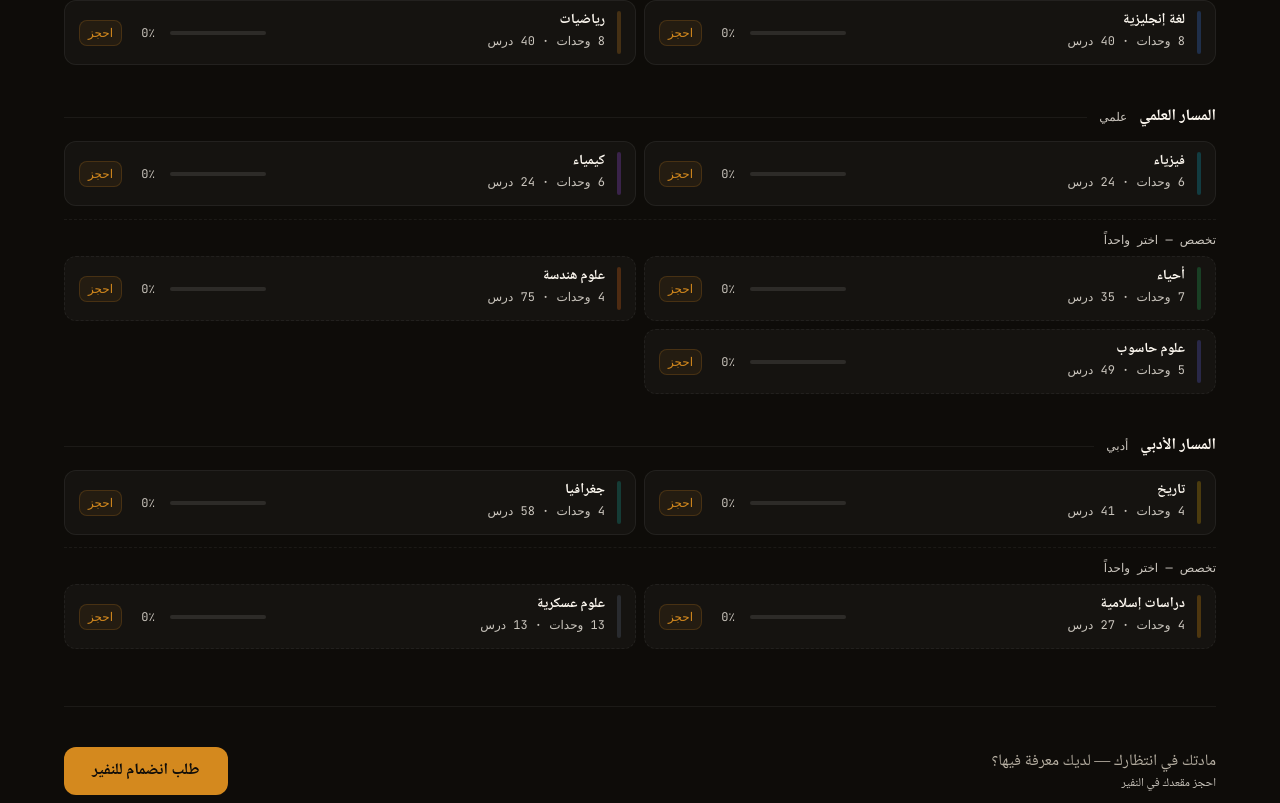
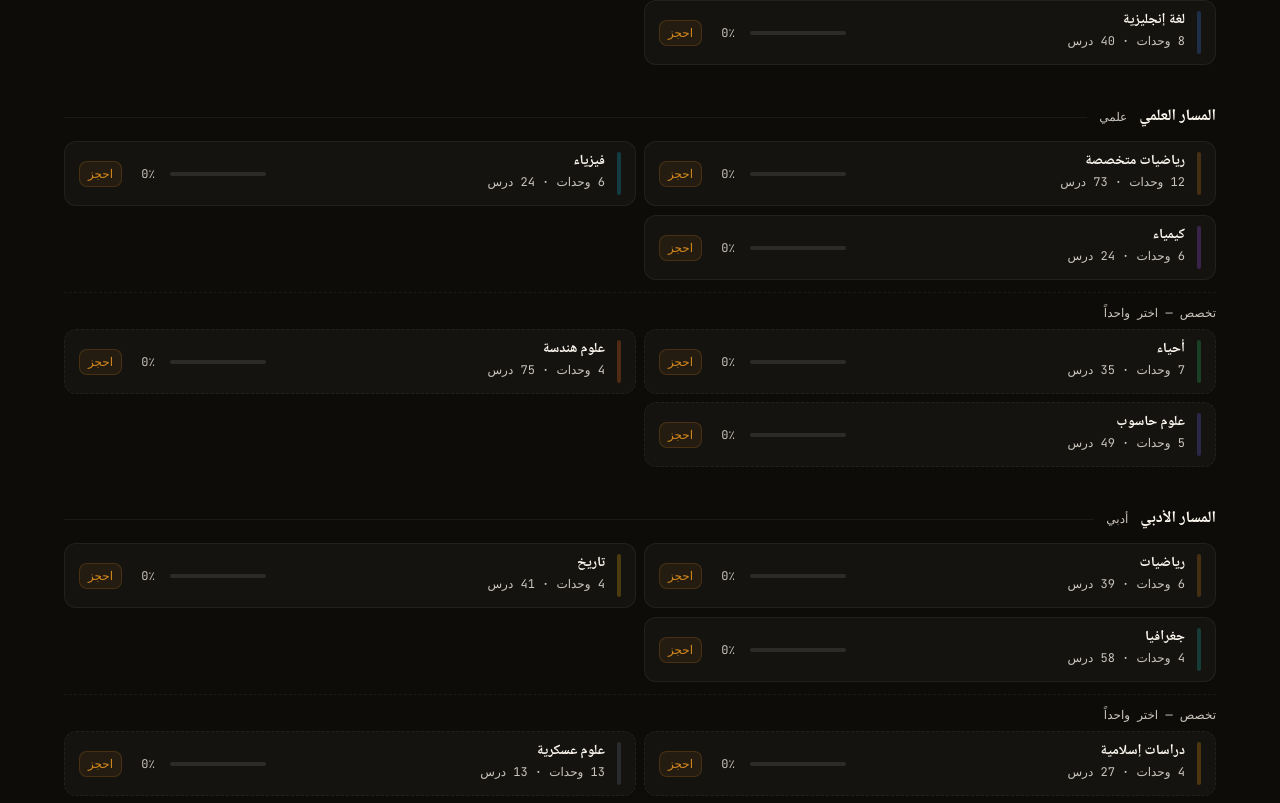
Before and after one commit to altyebv/Nafeer, a Next.js app in the folder Nafeer/: page / in a window 1280 px wide. Shown: the part 5177-5980 px from the top of the page. Built offline with nearby package versions, Linux system fonts and the light colour scheme; no server answers; the database is empty; a web font is replaced by a local one.

Commit message:
detailed lessons

```diff
--- a/Nafeer/src/shared/curriculum.js
+++ b/Nafeer/src/shared/curriculum.js
@@ -81,14 +81,18 @@ export const SUBJECTS_CATALOG = [
     isMajor: false,
     color:   'ember',
     order:   2,
+    // Arabic has 3 books — units carry bookId/bookTitle so the app groups them
     units: [
-      { order: 1, titleAr: 'الوحدة الأولى',   lessonCount: 5 },
-      { order: 2, titleAr: 'الوحدة الثانية',  lessonCount: 5 },
-      { order: 3, titleAr: 'الوحدة الثالثة',  lessonCount: 5 },
-      { order: 4, titleAr: 'الوحدة الرابعة',  lessonCount: 5 },
-      { order: 5, titleAr: 'الوحدة الخامسة',  lessonCount: 5 },
-      { order: 6, titleAr: 'الوحدة السادسة',  lessonCount: 5 },
-      { order: 7, titleAr: 'الوحدة السابعة',  lessonCount: 5 },
+      // ── كتاب المطالعة و الأدب ──────────────────────────────────────────
+      { order: 1, titleAr: 'الوحدة الأولى',   lessonCount: 5, bookId: 'ARABIC_BOOK_MATALAA',  bookTitle: 'المطالعة و الأدب' },
+      { order: 2, titleAr: 'الوحدة الثانية',  lessonCount: 5, bookId: 'ARABIC_BOOK_MATALAA',  bookTitle: 'المطالعة و الأدب' },
+      { order: 3, titleAr: 'الوحدة الثالثة',  lessonCount: 5, bookId: 'ARABIC_BOOK_MATALAA',  bookTitle: 'المطالعة و الأدب' },
+      // ── كتاب قواعد النحو ───────────────────────────────────────────────
+      { order: 4, titleAr: 'الوحدة الأولى',   lessonCount: 5, bookId: 'ARABIC_BOOK_NAHW',     bookTitle: 'قواعد النحو' },
+      { order: 5, titleAr: 'الوحدة الثانية',  lessonCount: 5, bookId: 'ARABIC_BOOK_NAHW',     bookTitle: 'قواعد النحو' },
+      { order: 6, titleAr: 'الوحدة الثالثة',  lessonCount: 5, bookId: 'ARABIC_BOOK_NAHW',     bookTitle: 'قواعد النحو' },
+      // ── كتاب البلاغة و التعبير ─────────────────────────────────────────
+      { order: 7, titleAr: 'الوحدة الأولى',   lessonCount: 5, bookId: 'ARABIC_BOOK_BALAGHA',  bookTitle: 'البلاغة و التعبير' },
     ],
   },
   {
@@ -114,19 +118,44 @@ export const SUBJECTS_CATALOG = [
     id:      'MATH',
     nameAr:  'رياضيات',
     nameEn:  'Mathematics',
-    track:   TRACKS.COMMON,
+    track:   TRACKS.LITERARY,
     isMajor: false,
     color:   'sand',
     order:   4,
     units: [
-      { order: 1, titleAr: 'الوحدة الأولى',   lessonCount: 5 },
-      { order: 2, titleAr: 'الوحدة الثانية',  lessonCount: 5 },
-      { order: 3, titleAr: 'الوحدة الثالثة',  lessonCount: 5 },
-      { order: 4, titleAr: 'الوحدة الرابعة',  lessonCount: 5 },
-      { order: 5, titleAr: 'الوحدة الخامسة',  lessonCount: 5 },
-      { order: 6, titleAr: 'الوحدة السادسة',  lessonCount: 5 },
-      { order: 7, titleAr: 'الوحدة السابعة',  lessonCount: 5 },
-      { order: 8, titleAr: 'الوحدة الثامنة',  lessonCount: 5 },
+      { order: 1, titleAr: 'الدوال الحقيقية و النهايات',   lessonCount: 7 },
+      { order: 2, titleAr: 'التفاضل',  lessonCount: 8 },
+      { order: 3, titleAr: 'التكامل كعملية عكسية للتفاضل',  lessonCount: 1 },
+      { order: 4, titleAr: 'الإحصاء',  lessonCount: 6 },
+      { order: 5, titleAr: 'الإحتمالات',  lessonCount: 8 },
+      { order: 6, titleAr: 'المصفوفات',  lessonCount: 9 },
+    ],
+  },
+  // ── الرياضيات المتخصصة — Science track only ────────────────────────────────
+  // Science students study both MATH (common) and this subject.
+  // Kept as a separate subject so progress, quiz bank, and feed are isolated.
+  {
+    id:      'MATH_SCIENCE',
+    nameAr:  'رياضيات متخصصة',
+    nameEn:  'Advanced Mathematics',
+    track:   TRACKS.SCIENCE,
+    isMajor: false,
+    color:   'sand',
+    order:   5,
+    units: [
+      { order: 1, titleAr: 'الإستنتاج الرياضين التباديل و التوافيق و نظرية ذات الحدين',   lessonCount: 6, bookId: 'SpecialOne',  bookTitle: 'الكتاب الأول'},
+      { order: 2, titleAr: 'المصفوفات',  lessonCount: 11 , bookId: 'SpecialOne',  bookTitle: 'الكتاب الأول' },
+      { order: 3, titleAr: 'الكسور الجزئية',  lessonCount: 4 , bookId: 'SpecialOne',  bookTitle: 'الكتاب الأول'},
+      { order: 4, titleAr: 'الإحتمالات',  lessonCount: 9 , bookId: 'SpecialOne',  bookTitle: 'الكتاب الأول'},
+      { order: 5, titleAr: 'الإحصاء',  lessonCount: 6 , bookId: 'SpecialOne',  bookTitle: 'الكتاب الأول'},
+      // -─ كتاب الرياضيات المتخصصة 2 ───────────────────────────────────────────────
+      { order: 6, titleAr: 'الدوال الحقيقية و النهايات',   lessonCount: 8, bookId: 'SpecialTwo',  bookTitle: 'الكتاب الثاني'},
+      { order: 7, titleAr: 'التفاضل',  lessonCount: 7 , bookId: 'SpecialTwo',  bookTitle: 'الكتاب الثاني'},
+      { order: 8, titleAr: 'تطبيفات على التفاضل',  lessonCount: 4 , bookId: 'SpecialTwo',  bookTitle: 'الكتاب الثاني'},
+      { order: 9, titleAr: 'التكامل',  lessonCount: 2 , bookId: 'SpecialTwo',  bookTitle: 'الكتاب الثاني'},
+      { order: 10, titleAr: 'التكامل المحدد و تطبيقاته',  lessonCount: 4 , bookId: 'SpecialTwo',  bookTitle: 'الكتاب الثاني'},
+      { order: 10, titleAr: 'الدائرة',  lessonCount: 5 , bookId: 'SpecialTwo',  bookTitle: 'الكتاب الثاني'},
+      { order: 10, titleAr: 'مجموعة الأعداد المركبة',  lessonCount: 7 , bookId: 'SpecialTwo',  bookTitle: 'الكتاب الثاني'},
     ],
   },
 
@@ -138,7 +167,7 @@ export const SUBJECTS_CATALOG = [
     track:   TRACKS.SCIENCE,
     isMajor: false,
     color:   'cyan',
-    order:   5,
+    order:   6,
     units: [
       { order: 1, titleAr: 'الوحدة الأولى',   lessonCount: 4 },
       { order: 2, titleAr: 'الوحدة الثانية',  lessonCount: 4 },
@@ -155,7 +184,7 @@ export const SUBJECTS_CATALOG = [
     track:   TRACKS.SCIENCE,
     isMajor: false,
     color:   'purple',
-    order:   6,
+    order:   7,
     units: [
       { order: 1, titleAr: 'الوحدة الأولى',   lessonCount: 4 },
       { order: 2, titleAr: 'الوحدة الثانية',  lessonCount: 4 },
@@ -174,7 +203,7 @@ export const SUBJECTS_CATALOG = [
     track:   TRACKS.SCIENCE,
     isMajor: true,
     color:   'green',
-    order:   7,
+    order:   8,
     units: [
       { order: 1, titleAr: 'الوحدة الأولى',   lessonCount: 5 },
       { order: 2, titleAr: 'الوحدة الثانية',  lessonCount: 5 },
@@ -192,7 +221,7 @@ export const SUBJECTS_CATALOG = [
     track:   TRACKS.SCIENCE,
     isMajor: true,
     color:   'orange',
-    order:   8,
+    order:   9,
     units: [
       { order: 1, titleAr: 'أساسيات الرسم الهندسي',   lessonCount: 13 },
       { order: 2, titleAr: 'أساسيات الهندسة الميكانيكية',  lessonCount: 24 },
@@ -207,7 +236,7 @@ export const SUBJECTS_CATALOG = [
     track:   TRACKS.SCIENCE,
     isMajor: true,
     color:   'indigo',
-    order:   9,
+    order:   10,
     units: [
       { order: 1, titleAr: 'الدوائر المنطقية و العد الثنائي',   lessonCount: 9 },
       { order: 2, titleAr: 'بنائيات البيانات',  lessonCount: 13 },
@@ -225,7 +254,7 @@ export const SUBJECTS_CATALOG = [
     track:   TRACKS.LITERARY,
     isMajor: false,
     color:   'yellow',
-    order:   10,
+    order:   11,
     units: [
       { order: 1, titleAr: 'الثورة و الدولة المهدية',   lessonCount: 12  },
       { order: 2, titleAr: 'الحكم الثنائي و الحركة الوطنية',  lessonCount: 10 },
@@ -240,7 +269,7 @@ export const SUBJECTS_CATALOG = [
     track:   TRACKS.LITERARY,
     isMajor: false,
     color:   'teal',
-    order:   11,
+    order:   12,
     units: [
       { order: 1, titleAr: 'مقدمة في قراءة و تفسير الصور الجوية',   lessonCount: 4 },
       { order: 2, titleAr: 'الجغرافيا الإقتصادية',  lessonCount: 28 },
@@ -257,7 +286,7 @@ export const SUBJECTS_CATALOG = [
     track:   TRACKS.LITERARY,
     isMajor: true,
     color:   'amber',
-    order:   12,
+    order:   13,
     units: [
       { order: 1, titleAr: 'القأن الكريم و علومه',   lessonCount: 11 },
       { order: 2, titleAr: 'النظام الإقتصادي',  lessonCount: 6 },
@@ -272,7 +301,7 @@ export const SUBJECTS_CATALOG = [
     track:   TRACKS.LITERARY,
     isMajor: true,
     color:   'slate',
-    order:   13,
+    order:   14,
     units: [
       { order: 1, titleAr: 'الإستراتيحية القومية',   lessonCount: 1 },
       { order: 2, titleAr: 'الإستراتيجية العسكرية',  lessonCount: 1 },
@@ -330,6 +359,9 @@ export const buildSubjectScaffold = (subjectId) => {
       title:       unitTemplate.titleAr,
       order:       unitTemplate.order,
       description: null,
+      // Multi-book support — null for most subjects
+      bookId:      unitTemplate.bookId    || null,
+      bookTitle:   unitTemplate.bookTitle || null,
     });
 
     for (let l = 1; l <= unitTemplate.lessonCount; l++) {
@@ -340,6 +372,10 @@ export const buildSubjectScaffold = (subjectId) => {
         order:            l,
         estimatedMinutes: 15,
         summary:          null,
+        // Lesson grouping within a unit — null by default, set by contributor
+        groupId:          null,
+        groupTitle:       null,
+        groupMetadata:    null,
       });
     }
   });
```
